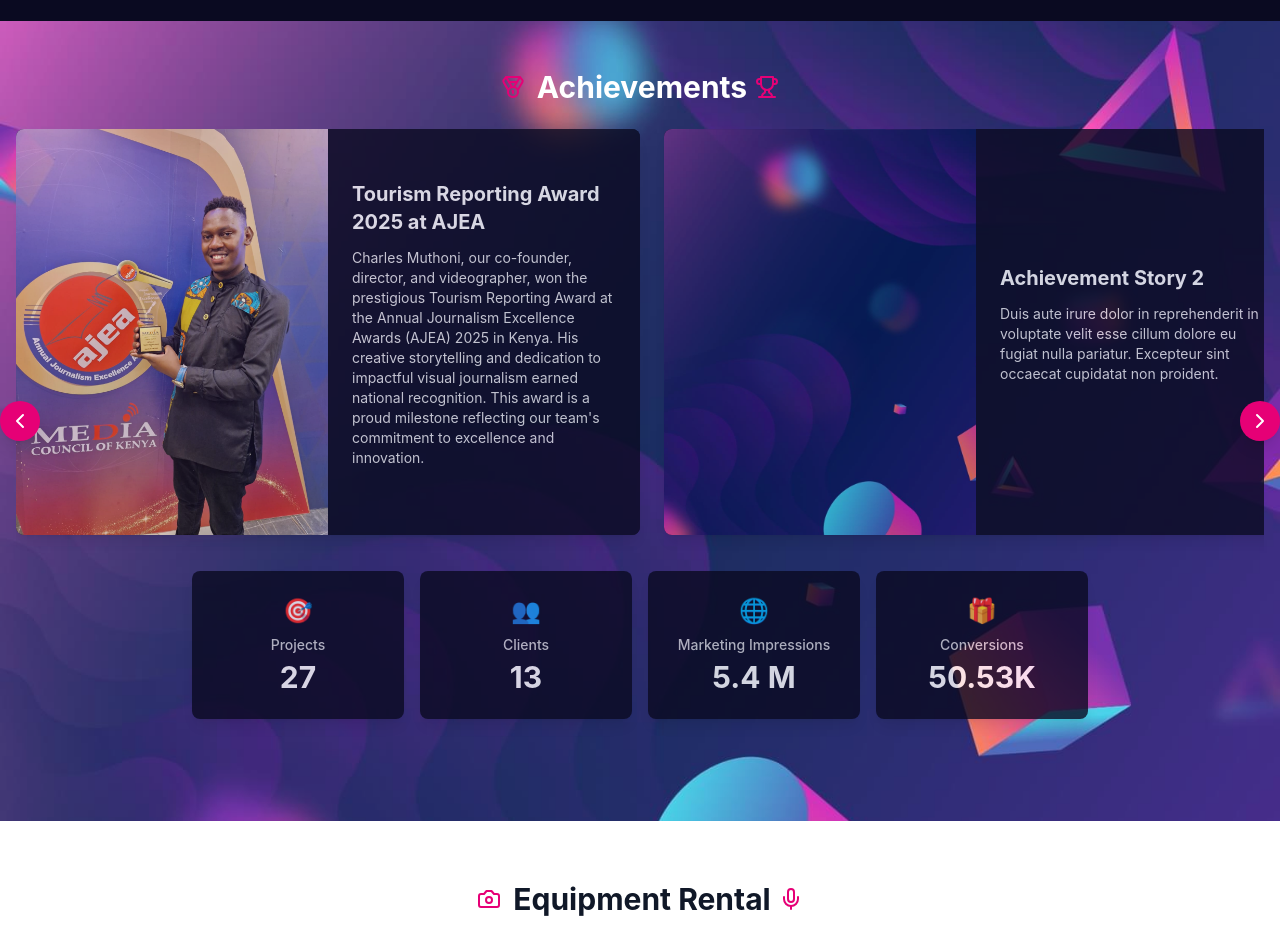
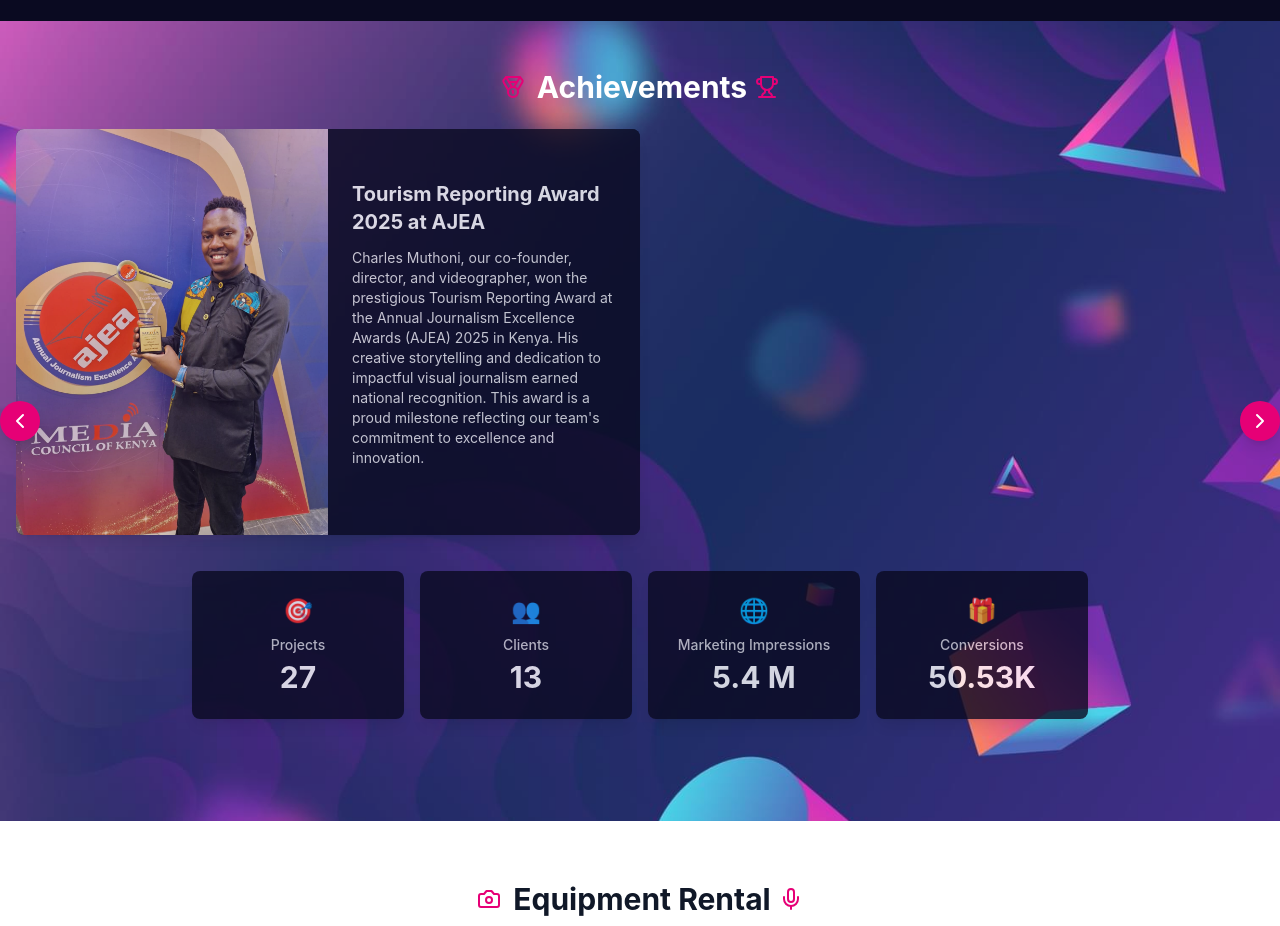
Before and after one commit to dynamodenis/Visuals-Production, a React (Vite) app in the folder frontend/: page / in a window 1280 px wide. Shown: the part 2220-3146 px from the top of the page. Built offline with nearby package versions, Linux system fonts and the light colour scheme.

Commit message:
remove achievements

```diff
--- a/frontend/src/components/Achievements.jsx
+++ b/frontend/src/components/Achievements.jsx
@@ -41,31 +41,31 @@
       description: "Charles Muthoni, our co-founder, director, and videographer, won the prestigious Tourism Reporting Award at the Annual Journalism Excellence Awards (AJEA) 2025 in Kenya. His creative storytelling and dedication to impactful visual journalism earned national recognition. This award is a proud milestone reflecting our team's commitment to excellence and innovation.",
       image: charles_award
     },
-    {
-      id: 2,
-      title: "Achievement Story 2",
-      description: "Duis aute irure dolor in reprehenderit in voluptate velit esse cillum dolore eu fugiat nulla pariatur. Excepteur sint occaecat cupidatat non proident."
-    },
-    {
-      id: 3,
-      title: "Achievement Story 3",
-      description: "Duis aute irure dolor in reprehenderit in voluptate velit esse cillum dolore eu fugiat nulla pariatur. Excepteur sint occaecat cupidatat non proident."
-    },
-    {
-      id: 4,
-      title: "Achievement Story 4",
-      description: "Duis aute irure dolor in reprehenderit in voluptate velit esse cillum dolore eu fugiat nulla pariatur. Excepteur sint occaecat cupidatat non proident."
-    },
-    {
-      id: 5,
-      title: "Achievement Story 5",
-      description: "Duis aute irure dolor in reprehenderit in voluptate velit esse cillum dolore eu fugiat nulla pariatur. Excepteur sint occaecat cupidatat non proident."
-    },
-    {
-      id: 6,
-      title: "Achievement Story 6",
-      description: "Duis aute irure dolor in reprehenderit in voluptate velit esse cillum dolore eu fugiat nulla pariatur. Excepteur sint occaecat cupidatat non proident."
-    }
+    // {
+    //   id: 2,
+    //   title: "Achievement Story 2",
+    //   description: "Duis aute irure dolor in reprehenderit in voluptate velit esse cillum dolore eu fugiat nulla pariatur. Excepteur sint occaecat cupidatat non proident."
+    // },
+    // {
+    //   id: 3,
+    //   title: "Achievement Story 3",
+    //   description: "Duis aute irure dolor in reprehenderit in voluptate velit esse cillum dolore eu fugiat nulla pariatur. Excepteur sint occaecat cupidatat non proident."
+    // },
+    // {
+    //   id: 4,
+    //   title: "Achievement Story 4",
+    //   description: "Duis aute irure dolor in reprehenderit in voluptate velit esse cillum dolore eu fugiat nulla pariatur. Excepteur sint occaecat cupidatat non proident."
+    // },
+    // {
+    //   id: 5,
+    //   title: "Achievement Story 5",
+    //   description: "Duis aute irure dolor in reprehenderit in voluptate velit esse cillum dolore eu fugiat nulla pariatur. Excepteur sint occaecat cupidatat non proident."
+    // },
+    // {
+    //   id: 6,
+    //   title: "Achievement Story 6",
+    //   description: "Duis aute irure dolor in reprehenderit in voluptate velit esse cillum dolore eu fugiat nulla pariatur. Excepteur sint occaecat cupidatat non proident."
+    // }
   ];
 
   const scrollLeft = () => {
```
